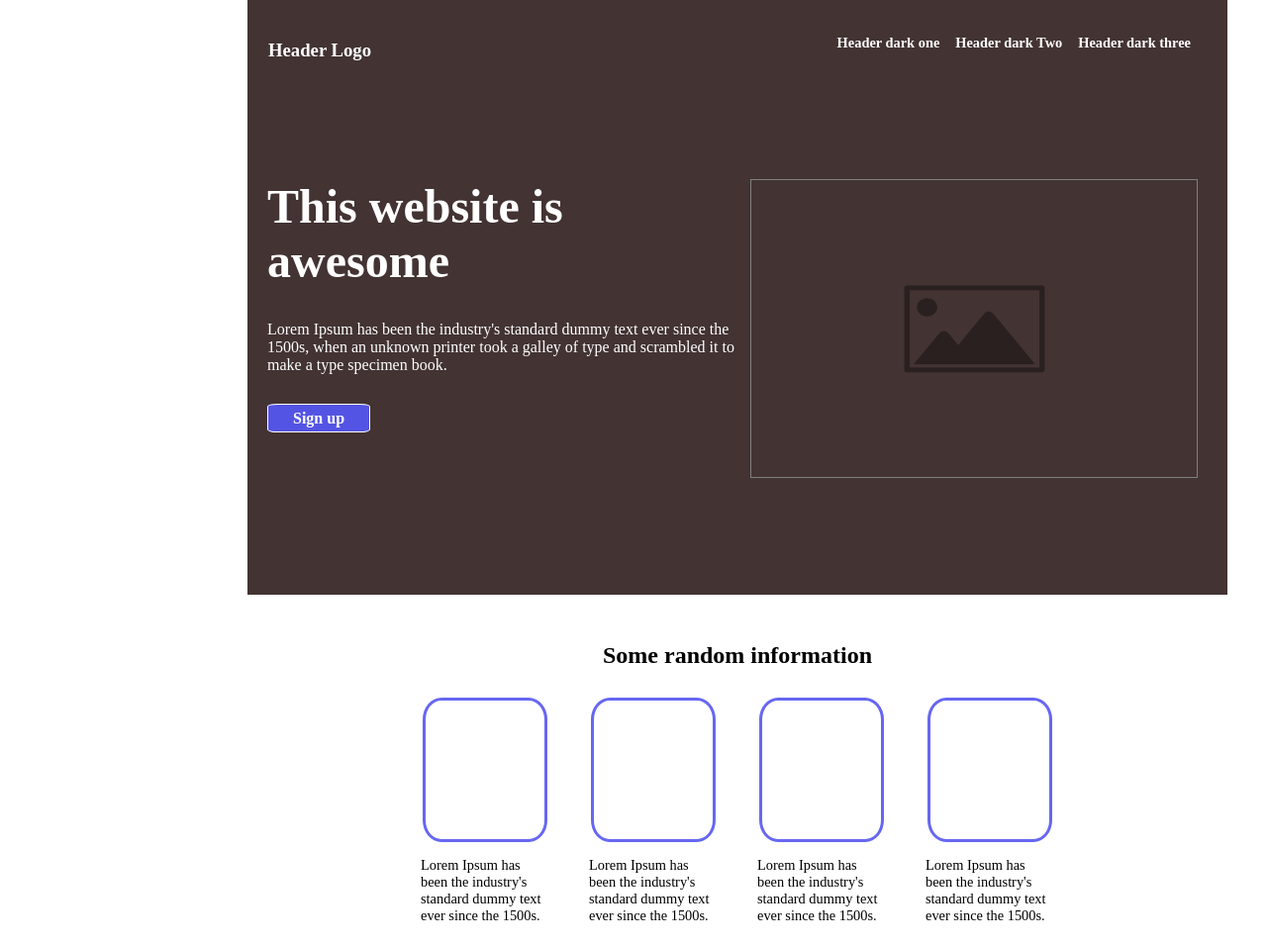
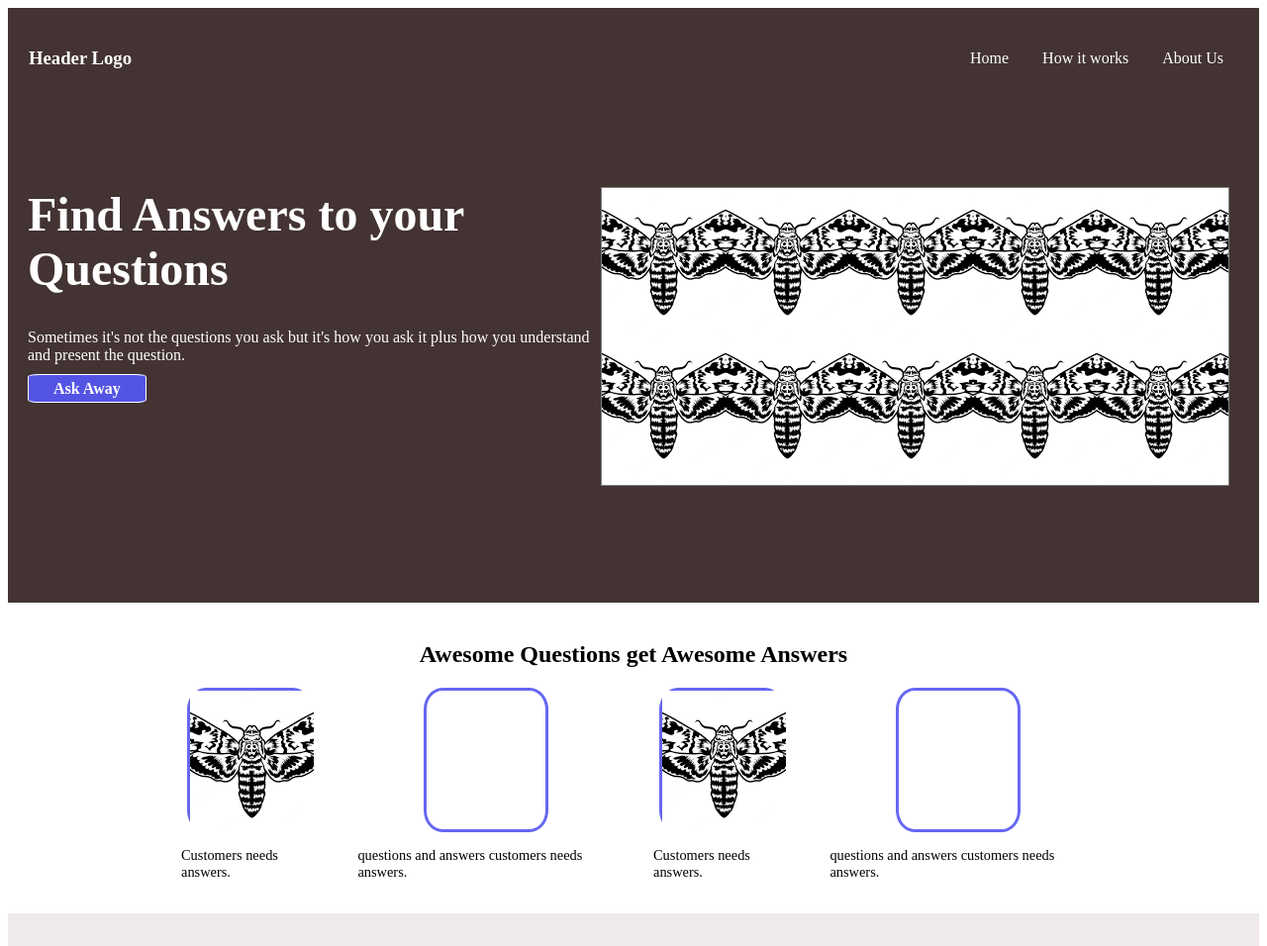
Before and after one commit to freta/Portofilio-template, a plain HTML site: page index.html in a window 1280 px wide. Shown: the top 956 px of the page at 99% size. Drawn offline with Linux system fonts and the light colour scheme.

Commit message:
Removing dummy text and chnaging some elements

```diff
--- a/index.html
+++ b/index.html
@@ -8,57 +8,60 @@
     <link rel="stylesheet" href="style.css">
 </head>
 <body>
-    <div class="header">
+    <header>
         <div id="menu">
-            <div class="item" ><h3>Header Logo</h3></div>
-            <div class="item sec">
-                <div class="item2"><h3><a href="#" >Header dark one</a></h3></div>&nbsp;&nbsp;&nbsp;&nbsp;
-                <div class="item2"><h3><a href="#" >Header dark Two</a></h3></div>&nbsp;&nbsp;&nbsp;&nbsp;
-                <div class="item2"><h3><a href="#" >Header dark three</a></h3></div>&nbsp;&nbsp;&nbsp;&nbsp;
+            <div class="logo" >
+                <a href="#" >
+                    <h3>Header Logo</h3>
+                </a>
+            </div>
+            <div class="main-nav">
+                <a href="#" >Home</a>
+                <a href="#" >How it works</a>
+                <a href="#" >About Us</a>
             </div>
         </div>
         <div id="pans">
-            <div>
-                <h1>This website is awesome</h1>
-                <span>
-                    Lorem Ipsum has been the industry's standard dummy text ever since the 1500s, when an unknown printer took a galley of type and scrambled it to make a type specimen book. </span>
-                <br><br><br><a  href ="#" class="sign-up">Sign up</a>
+            <div class="pans1">
+                <h1>Find Answers to your Questions</h1>
+                <p>
+                    Sometimes it's not the questions you ask but it's how you ask it plus how you understand and present the question.
+                </p>
+                <a  href ="#" class="sign-up">Ask Away</a>
             </div>
-            <div>
-                <img src="./images/placeholder-image.png" alt="image" id="placeholder" >
+            <div class="imgholder">
             </div>
         </div>
-    </div>
+    </header>
     <div class="header1">
-        <div class="title">
-             <h2>Some random information</h2>
-         </div>
-         <div class="item">
+        <h2>Awesome Questions get Awesome Answers</h2>
+            <div class="info">
                 <div class="item0">
-                    <div class="item1"></div>
-                      <p>Lorem Ipsum has been the industry's standard dummy text ever since the 1500s.</p>
-
+                     <div class="item1"><img id="img1" src="./images/images.png" alt="1st image"></a></div>
+                      <p>Customers needs answers.</p>
                 </div>
                 <div class="item0">
                     <div class="item1"></div>
-
-                    <p>Lorem Ipsum has been the industry's standard dummy text ever since the 1500s.</p>
+                    <p>questions and answers customers needs answers.</p>
                  </div>
                  <div class="item0">
-                    <div class="item1"> </div>
-                    <p>Lorem Ipsum has been the industry's standard dummy text ever since the 1500s.</p>
+                    <div class="item1"><img id="img3" src="./images/images.png" alt="1st image"> </div>
+                    <p>Customers needs answers.</p>
                 </div>
                 <div class="item0">
                     <div class="item1"> </div>
-                    <p>Lorem Ipsum has been the industry's standard dummy text ever since the 1500s.</p>
+                    <p>questions and answers customers needs answers.</p>
                 </div>
+           </div>
+    </div>
+
+    <div class="header2">
+        <div id="quatos">
+             <q>This is an inspiring quotes or a testimonial from a customer. Maybe it's just filling up space, or maybe people will actually read it. Who knows? All I know is that it looks nice. </q>
+             <span class="author">- Thor</span>
         </div>
     </div>
-    <div class="header2">
-        <div id="quatos">
-             <q>This is an inspiring quotes or a testimonial from a customer. Maybe it's just filling up space, or maybe people will actually read it. Who knows? All I know is that it looks nice. </q><br><div>- Thor</div>
-        </div>
-    </div>
+
     <div class="header3">
         <div id="calltoaction">
             <h4>Call to action it's time!</h4>
@@ -66,11 +69,10 @@
              <a  class="sign-up"> Sign Up</a> </p>
         </div>
     </div>
-    <div class="header4">
-        <div id="footer">
-            <p>Copyright @</p>
-        </div>
-    </div>
+
+    <footer>
+         <p>Copyright @</p>
+    </footer>
 
 </body>
 </html>
--- a/style.css
+++ b/style.css
@@ -1,14 +1,14 @@
-body{
-   width: 990px;
-   height: auto;
-   margin: 0 250px;
-}
-.header {
+
+/***  header ***/
+header {
     background-color: rgb(67, 51, 51);
     color: white;
     display: flex;
     flex-direction: column;
     padding: 20px;
+}
+.main-nav a{
+    padding: 0 15px;
 }
 div h1{
     margin-top: 100px;
@@ -17,35 +17,24 @@ div h1{
     display: flex;
     border: 1px solid rgb(67, 51, 51);
     justify-content: space-between;
+    align-items: center;
 }
-
-.sec:nth-child(2)  {
-    display:flex;
-    flex-direction: row;
-   justify-items: center;
+#menu .main-nav{
+    align-content: space-around;
 }
-.sec .item2{
-    justify-content: space-between;
-}
-.sec h3{
- font-size: 0.9em;
-}
-.item2 a{
-    color: white;
+#menu p{
+    align-items: center;
 }
 
 #pans{
     display: flex;
     height: 500px;
-    justify-content: space-around;
+    align-content: center;
 }
 #pans h1{
     font-size: 3em;
 }
-#pans div{
-    width: fit-content;
-    flex-direction: column;
-}
+
 .sign-up{
     border: 1px solid white;
     padding:  5px 25px;
@@ -57,28 +46,31 @@ div h1{
 }
 a:link{
     text-decoration: none;
+    color:white;
 }
-#placeholder{
+.imgholder {
     margin-top: 100px;
     margin-right: 10px;
-    width: 450px;
+    width: 800px;
     height: 300px;
     border: 1px solid grey;
-}
-#menu p{
-    align-items: center;
+    background-image: url(./images/images.png);
+    background-repeat: repeat;
+
 }
 
+
 /* Second Container */
-.title{
-    margin: 9px 0;
-}
+
 .header1{
     display: flex;
     flex-direction: column;
     padding: 5px 135px;
     align-items: center;
     margin: 14px 20px;
+}
+.info{
+    display:flex;
 }
 .header1 .item1 {
 
@@ -90,43 +82,39 @@ a:link{
  .item0 .item1{
     align-content: center;
  }
-.item0{
 
-    justify-content: space-between;
-}
-.item{
-    display: flex;
-
-}
-.item .item0 {
+.info .item0 {
     display: flex;
     flex-direction: column;
     align-items: center;
 }
-.item .item0 p{
+.info .item0 p{
     font-size: 0.9em;
     padding: 0px 20px;
+}
+#img1 #img3{
+    width: 126px;
+    height:146px;
 }
 
 /* Third Container */
 .header2{
     background-color: rgba(240, 233, 233, 0.947);
-    width: auto;
     height: 350px;
 
 }
 .header2 #quatos{
   padding: 155px;
-  width: 470px;
   margin: 0px 100px;
 }
 q{
   font-size: large;
 }
-#quatos div{
-    padding-left: 400px;
+#quatos .author{
+    align-self: flex-end;
     font-weight: bold;
 }
+
 /* Fourth container */
 .header3{
     width: auto;
@@ -136,9 +124,8 @@ q{
     background-color: rgb(101, 101, 232);
     margin: 98px 100px;
     color:white;
-    width: 630px;
     height: 100px;
-    padding: 20px 70px;
+    padding: 50px 70px;
     border-radius: 2%;
 }
 #calltoaction h4{
@@ -146,22 +133,20 @@ q{
 }
 #calltoaction p{
     margin-top: 0px;
-    font-size: 0.8em;
-}
+  }
 #calltoaction .sign-up{
-   margin-left: 204px;
+    text-align: left;
 
 }
 
 /* footer Container */
-.header4{
+footer{
     background-color: rgb(67, 51, 51);
     height: 60px;
     color: white;
-
 }
-#footer p{
-   margin: 20px 450px;
+footer p{
+   text-align:center;
    padding: 20px 0;
 
 }
```
Also changed, not shown: images/images.jfif (added), images/images.png (added).
